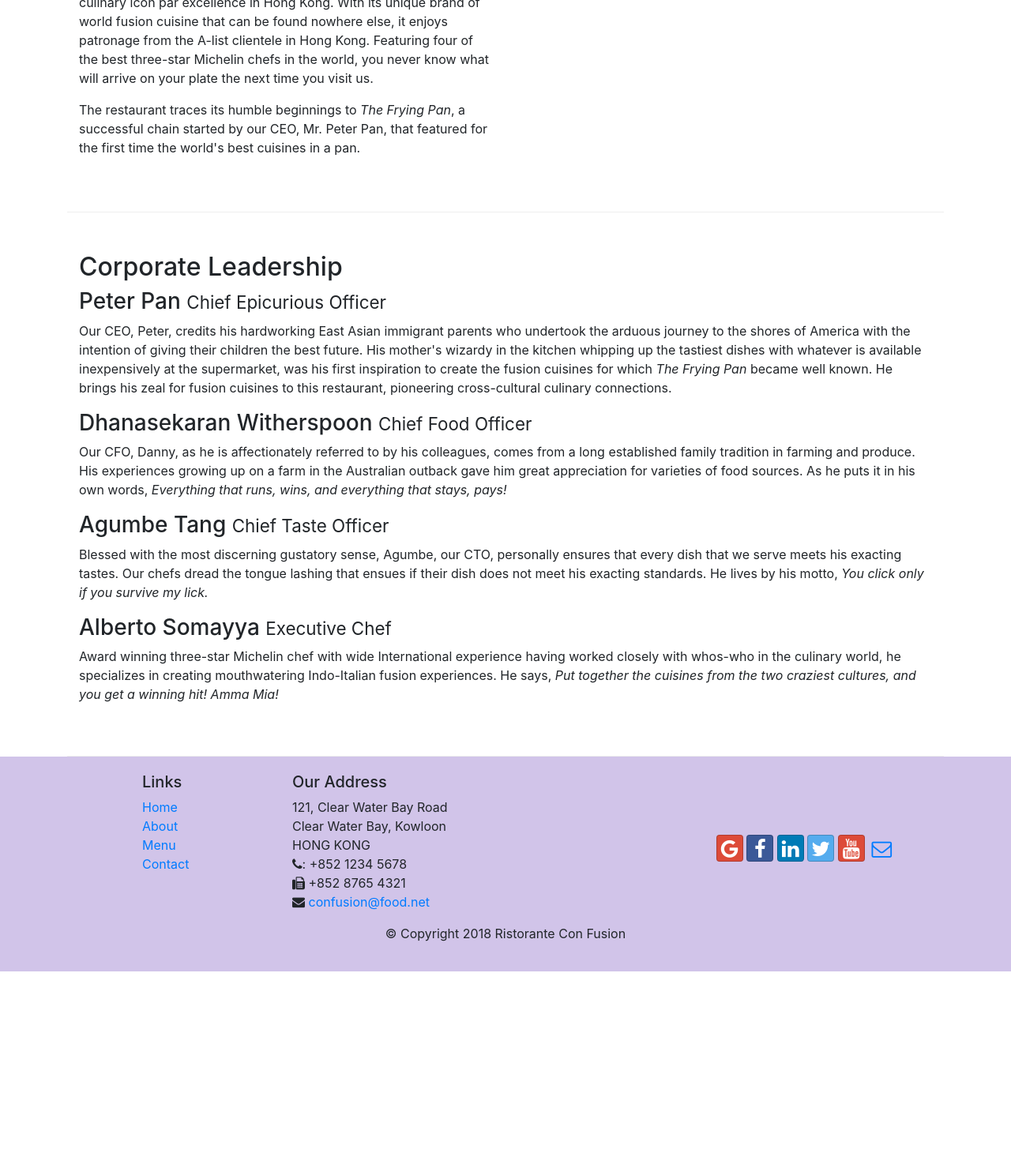
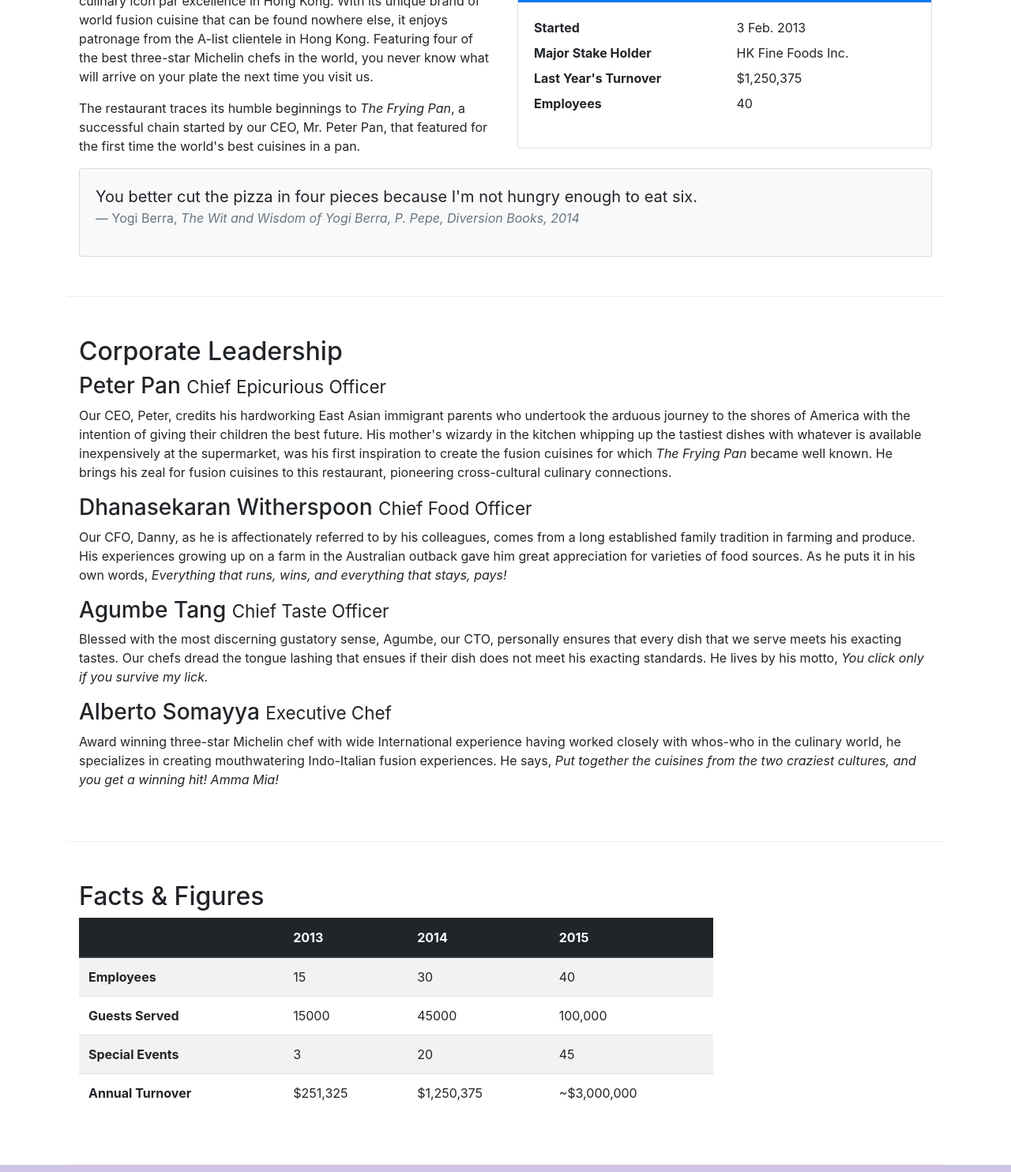
Before and after one commit to ahmad-ausaf0/Restaurant, a website: page aboutus.html in a window 1280 px wide. Shown: the part 596-2080 px from the top of the page at 79% size. Before the commit the page ends 1826 px from the top, so only its background shows below. Drawn offline with nearby package versions, Linux system fonts and the light colour scheme.

Commit message:
Add tables and cards

```diff
--- a/aboutus.html
+++ b/aboutus.html
@@ -68,13 +68,41 @@
                 <p>Started in 2010, Ristorante con Fusion quickly established itself as a culinary icon par excellence in Hong Kong. With its unique brand of world fusion cuisine that can be found nowhere else, it enjoys patronage from the A-list clientele in Hong Kong.  Featuring four of the best three-star Michelin chefs in the world, you never know what will arrive on your plate the next time you visit us.</p>
                 <p>The restaurant traces its humble beginnings to <em>The Frying Pan</em>, a successful chain started by our CEO, Mr. Peter Pan, that featured for the first time the world's best cuisines in a pan.</p>
             </div>
-            <div class = "col col-sm order-sm-last col-md">
+            <div class="col-12 col-sm-6">
+                <div class="card">
+                    <h3 class="card-header bg-primary text-white">Facts At a Glance</h3>
+                    <div class="card-body">
+                        <dl class="row">
+                            <dt class="col-6">Started</dt>
+                            <dd class="col-6">3 Feb. 2013</dd>
+                            <dt class="col-6">Major Stake Holder</dt>
+                            <dd class="col-6">HK Fine Foods Inc.</dd>
+                            <dt class="col-6">Last Year's Turnover</dt>
+                            <dd class="col-6">$1,250,375</dd>
+                            <dt class="col-6">Employees</dt>
+                            <dd class="col-6">40</dd>
+                        </dl>
+                    </div>
+                </div>
+            </div>
+
+            <div class="col-12">
+                <div class="card card-body bg-light">
+                    <blockquote class="blockquote">
+                        <p class="mb-0">You better cut the pizza in four pieces because
+                            I'm not hungry enough to eat six.</p>
+                        <footer class="blockquote-footer">Yogi Berra,
+                            <cite title="Source Title">The Wit and Wisdom of Yogi Berra,
+                            P. Pepe, Diversion Books, 2014</cite>
+                        </footer>
+                    </blockquote>
+                </div>
             </div>
         </div>
 
 
-        <div class = "row row-content align-items-center">
-            <div class = "col col-sm col-md">
+        <div class = "row row-content">
+            <div class = "col-12">
                 <h2>Corporate Leadership</h2>
                 <h3>Peter Pan <small>Chief Epicurious Officer</small></h3>
                 <div class="d-none d-sm-block d-print-none">
@@ -93,7 +121,52 @@
                 <p>Award winning three-star Michelin chef with wide International experience having worked closely with whos-who in the culinary world, he specializes in creating mouthwatering Indo-Italian fusion experiences. He says, <em>Put together the cuisines from the two craziest cultures, and you get a winning hit! Amma Mia!</em></p>
                 </div>
             </div>
-       </div>
+        </div>
+            <div class="row row-content">
+                <div class="col-12 col-sm-9">
+                    <h2>Facts &amp; Figures</h2>
+                    <div class="table-responsive">
+                        <table class="table table-striped">
+                            <thead class="thead-dark">
+                                <tr>
+                                    <th>&nbsp;</th>
+                                    <th>2013</th>
+                                    <th>2014</th>
+                                    <th>2015</th>
+                                </tr>
+                            </thead>
+                            <tbody>
+                                <tr>
+                                    <th>Employees</th>
+                                    <td>15</td>
+                                    <td>30</td>
+                                    <td>40</td>
+                                </tr>
+                                <tr>
+                                    <th>Guests Served</th>
+                                    <td>15000</td>
+                                    <td>45000</td>
+                                    <td>100,000</td>
+                                </tr>
+                                <tr>
+                                    <th>Special Events</th>
+                                    <td>3</td>
+                                    <td>20</td>
+                                    <td>45</td>
+                                </tr>
+                                <tr>
+                                    <th>Annual Turnover</th>
+                                    <td>$251,325</td>
+                                    <td>$1,250,375</td>
+                                    <td>~$3,000,000</td>
+                                </tr>
+                            </tbody>
+                        </table>
+                </div>
+                </div>
+                <div class="col-12 col-sm-3"></div>
+            </div>
+
 
     </div>
 
```
